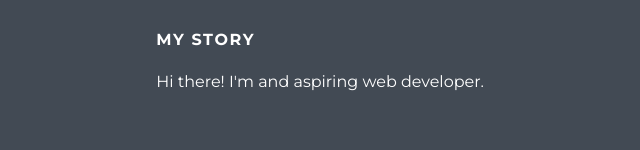
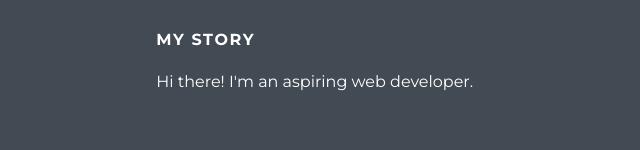
Before and after one commit to RootBuffer/rootbuffer.github.io, a plain HTML site: page about.html in a window 1280 px wide. Shown: the part 1096-1246 px from the top of the page, 288-928 px from the left. Drawn offline with Linux system fonts and the light colour scheme.

Commit message:
Update about.html

```diff
--- a/about.html
+++ b/about.html
@@ -41,7 +41,7 @@
         </div>
           <div class="column">
             <h4>My Story</h4>
-            <p>Hi there! I'm and aspiring web developer.</p>
+            <p>Hi there! I'm an aspiring web developer.</p>
           </div>
       </div>
     </div>
```
